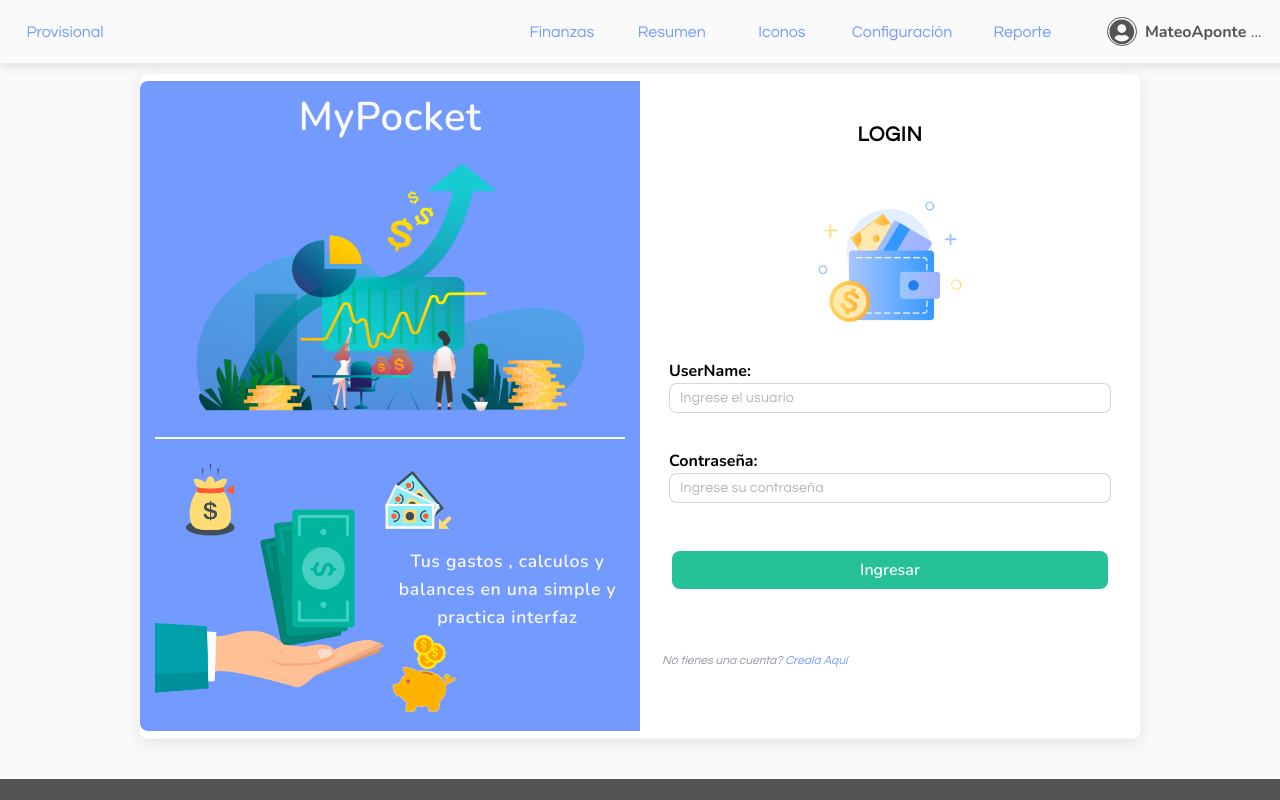
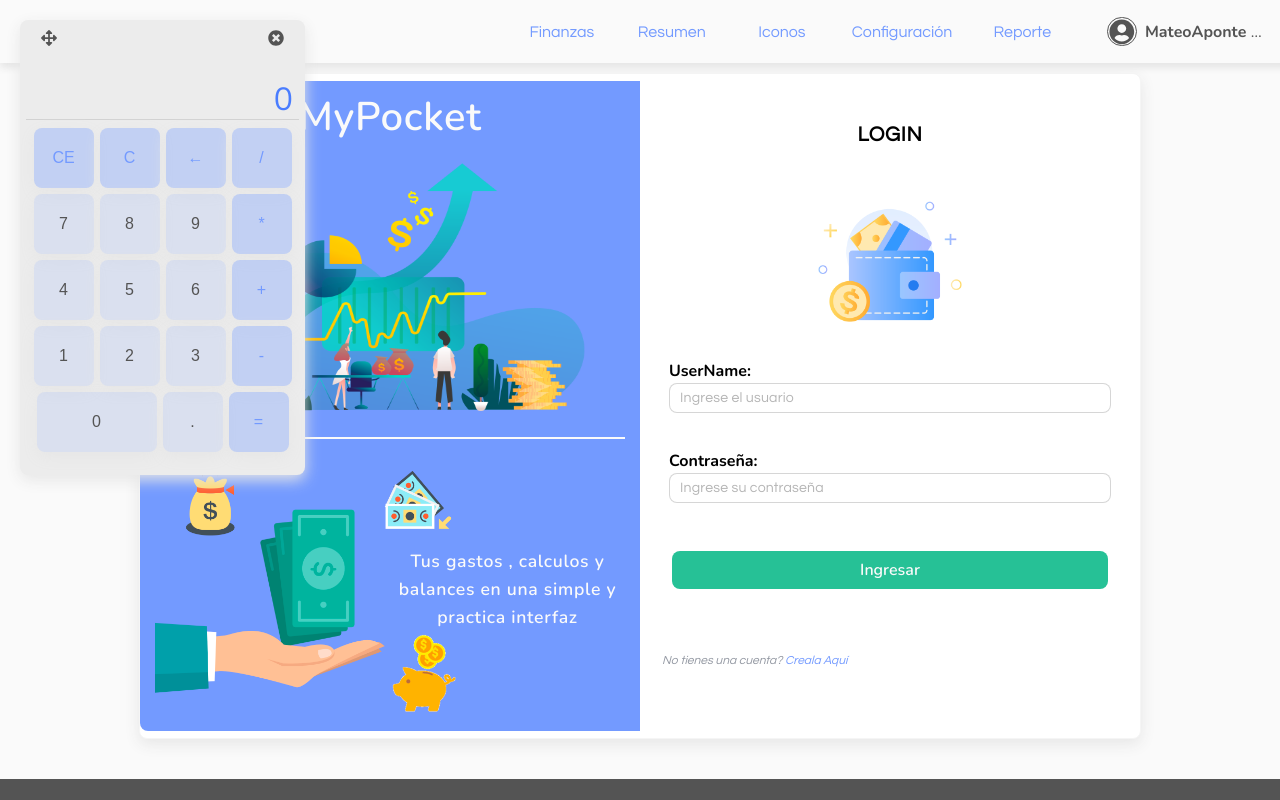
Before and after one commit to MateoAponte/MyPocket, a Vue app: page /#/ in a window 1280 px wide. Shown: the top 800 px of the page. Built offline with nearby package versions, Linux system fonts and the light colour scheme; a web font is replaced by a local one.

Commit message:
Componente creado en la App

```diff
--- a/src/assets/scss/05_component/common/_calculator.scss
+++ b/src/assets/scss/05_component/common/_calculator.scss
@@ -2,7 +2,7 @@
     width: 285px;
     height: 455px;
     padding: 10px 6px;
-    background-color: $clrP-white;
+    background-color: $bg-light-gray;
     box-shadow: $shadow-gray;
     border-radius: 8px;
     box-sizing: border-box;
@@ -50,6 +50,9 @@
             font-size: 2em;
             color: darken($clrP-azure, 8%);
             text-align: right;
+            text-overflow: ellipsis;
+            overflow: hidden;
+            white-space: nowrap;
         }
     }
 
@@ -73,6 +76,7 @@
             background-color: rgba($clrP-azure, 0.15);
             box-shadow: $shadow-gray;
             border: none;
+            outline: none;
 
             &:hover{
                 background-color: rgba($clrP-azure, 0.3);
--- a/src/components/Common/calculator.vue
+++ b/src/components/Common/calculator.vue
@@ -6,32 +6,32 @@
         </div>
         <div class="calculator-display">
             <div class="calculator-display__acum">
-                255 + 355 - 45
+                {{amount}}
             </div>
             <div class="calculator-display__total">
-                1294
+                {{display}}
             </div>
         </div>
         <div class="calculator-options">
-            <button class="calculator__buttons calculator__buttons--background">CE</button>
-            <button class="calculator__buttons calculator__buttons--background">C</button>
-            <button class="calculator__buttons calculator__buttons--background">←</button>
-            <button class="calculator__buttons calculator__buttons--background">/</button>
-            <button class="calculator__buttons">7</button>
-            <button class="calculator__buttons">8</button>
-            <button class="calculator__buttons">9</button>
-            <button class="calculator__buttons calculator__buttons--background">*</button>
-            <button class="calculator__buttons">4</button>
-            <button class="calculator__buttons">5</button>
-            <button class="calculator__buttons">6</button>
-            <button class="calculator__buttons calculator__buttons--background">+</button>
-            <button class="calculator__buttons">1</button>
-            <button class="calculator__buttons">2</button>
-            <button class="calculator__buttons">3</button>
-            <button class="calculator__buttons calculator__buttons--background">-</button>
-            <button class="calculator__buttons calculator__buttons--big">0</button>
-            <button class="calculator__buttons">.</button>
-            <button class="calculator__buttons calculator__buttons--background">=</button>
+            <button class="calculator__buttons calculator__buttons--background" @click="clearAll()">CE</button>
+            <button class="calculator__buttons calculator__buttons--background" @click="clearDisplay()">C</button>
+            <button class="calculator__buttons calculator__buttons--background" @click="clearStep()">←</button>
+            <button class="calculator__buttons calculator__buttons--background" @click="executeOperation('/')">/</button>
+            <button class="calculator__buttons" @click="keyPress(7)">7</button>
+            <button class="calculator__buttons" @click="keyPress(8)">8</button>
+            <button class="calculator__buttons" @click="keyPress(9)">9</button>
+            <button class="calculator__buttons calculator__buttons--background" @click="executeOperation('*')">*</button>
+            <button class="calculator__buttons" @click="keyPress(4)">4</button>
+            <button class="calculator__buttons" @click="keyPress(5)">5</button>
+            <button class="calculator__buttons" @click="keyPress(6)">6</button>
+            <button class="calculator__buttons calculator__buttons--background" @click="executeOperation('+')">+</button>
+            <button class="calculator__buttons" @click="keyPress(1)">1</button>
+            <button class="calculator__buttons" @click="keyPress(2)">2</button>
+            <button class="calculator__buttons" @click="keyPress(3)">3</button>
+            <button class="calculator__buttons calculator__buttons--background" @click="executeOperation('-')">-</button>
+            <button class="calculator__buttons calculator__buttons--big" @click="keyPress(0)">0</button>
+            <button class="calculator__buttons" @click="keyPress('.')">.</button>
+            <button class="calculator__buttons calculator__buttons--background" @click="keyTotal()">=</button>
         </div>
     </div>
 </template>
@@ -40,6 +40,113 @@
 import { mapActions } from 'vuex';
     export default {
         name: "calculator",
+        data: function(){
+            return {
+                amount: "",
+                acum: 0,
+                amount: '',
+                display: 0,
+                step: 0
+            }
+        },
+        methods: {
+            ...mapActions('common', [
+                "updateCalculator"
+            ]),
+            closeCalculator(){
+                this.updateCalculator(false);
+            },
+            keyPress(val){
+                if(val === '.'){
+                    if(!this.display.toString().match(/\./g)){
+                        this.display += val;
+                        this.step++;
+                    }
+                } else {
+                    if(this.step === 0){
+                        this.display = val.toString();
+                        this.step++;
+                    } else {
+                        this.display += val.toString();
+                    }
+                }
+            },
+            executeOperation(operator){
+                let mathExp = /(\*|\+|\-|\/)/g;
+                this.amount += this.display + ` ${operator} `;
+                let operation = '+';
+                if(this.amount.match(mathExp).length > 1){
+                    operation = this.amount.match(mathExp)[this.amount.match(mathExp).length - 2];
+                } else {
+                    operation = this.amount.match(mathExp)[this.amount.match(mathExp).length - 1];
+                }
+                switch(operation){
+                    case '+':
+                        this.acum = parseFloat(this.display) + parseFloat(this.acum);
+                    break;
+                    case '-':
+                        this.acum = parseFloat(this.acum) - parseFloat(this.display);
+                    break;
+                    case '*':
+                        this.acum = parseFloat(this.display) * (this.acum == 0 ? 1 : parseFloat(this.acum));
+                    break;
+                    case '/':
+                        this.acum =  parseFloat(this.acum) / (this.acum == 0 ? 1 : parseFloat(this.acum));
+                    break;
+                }
+                this.display = this.acum;
+                this.step = 0;
+            },
+            keyTotal(){
+                let mathExp = /(\*|\+|\-|\/)/g;
+                let operation = this.amount.match(mathExp)[this.amount.match(mathExp).length - 1]
+                switch(operation){
+                    case '+':
+                        this.acum = parseFloat(this.display) + parseFloat(this.acum);
+                    break;
+                    case '-':
+                        this.acum = parseFloat(this.acum) - parseFloat(this.display);
+                    break;
+                    case '*':
+                        this.acum = parseFloat(this.display) * parseFloat(this.acum);
+                    break;
+                    case '/':
+                        this.acum =  parseFloat(this.acum) / parseFloat(this.display);
+                    break;
+                }
+                if(this.step === 0){
+                    let amount = _.cloneDeep(this.amount)
+                    amount = amount.split(mathExp);
+                    amount[amount.length - 1] = this.display;
+                    this.acum = parseFloat(amount[amount.length - 1]) + parseFloat(amount[amount.length - 3]);
+                    this.amount = amount.join("");
+                } else {
+                    this.amount += this.display;
+                }
+                this.display = this.acum;
+                this.step = 0;
+            },
+            clearAll(){
+                this.display = 0;
+                this.acum = 0;
+                this.amount = '';
+                this.step = 0;
+            },
+            clearDisplay(){
+                this.display = 0;
+                this.step = 0;
+            },
+            clearStep(){
+                if(this.display.length > 1){
+                    this.display = this.display.toString().split("");
+                    this.display.pop();
+                    this.display = this.display.join("");
+                } else {
+                    this.display = 0;
+                    this.step = 0;
+                }
+            }
+        },
         mounted(){
             dragElement(document.querySelector("#calculator"));
             function dragElement(elmnt) {
@@ -76,14 +183,6 @@
                     document.onmousemove = null;
                 }
             }
-        },
-        methods: {
-            ...mapActions('common', [
-                "updateCalculator"
-            ]),
-            closeCalculator(){
-                this.updateCalculator(false);
-            }
         }
     }
 </script>
--- a/src/store/common/common.js
+++ b/src/store/common/common.js
@@ -1,6 +1,6 @@
 const state = {
     data: {},
-    calculator: false,
+    calculator: true,
     modalData: {
         type: "",
         action: "",
```
